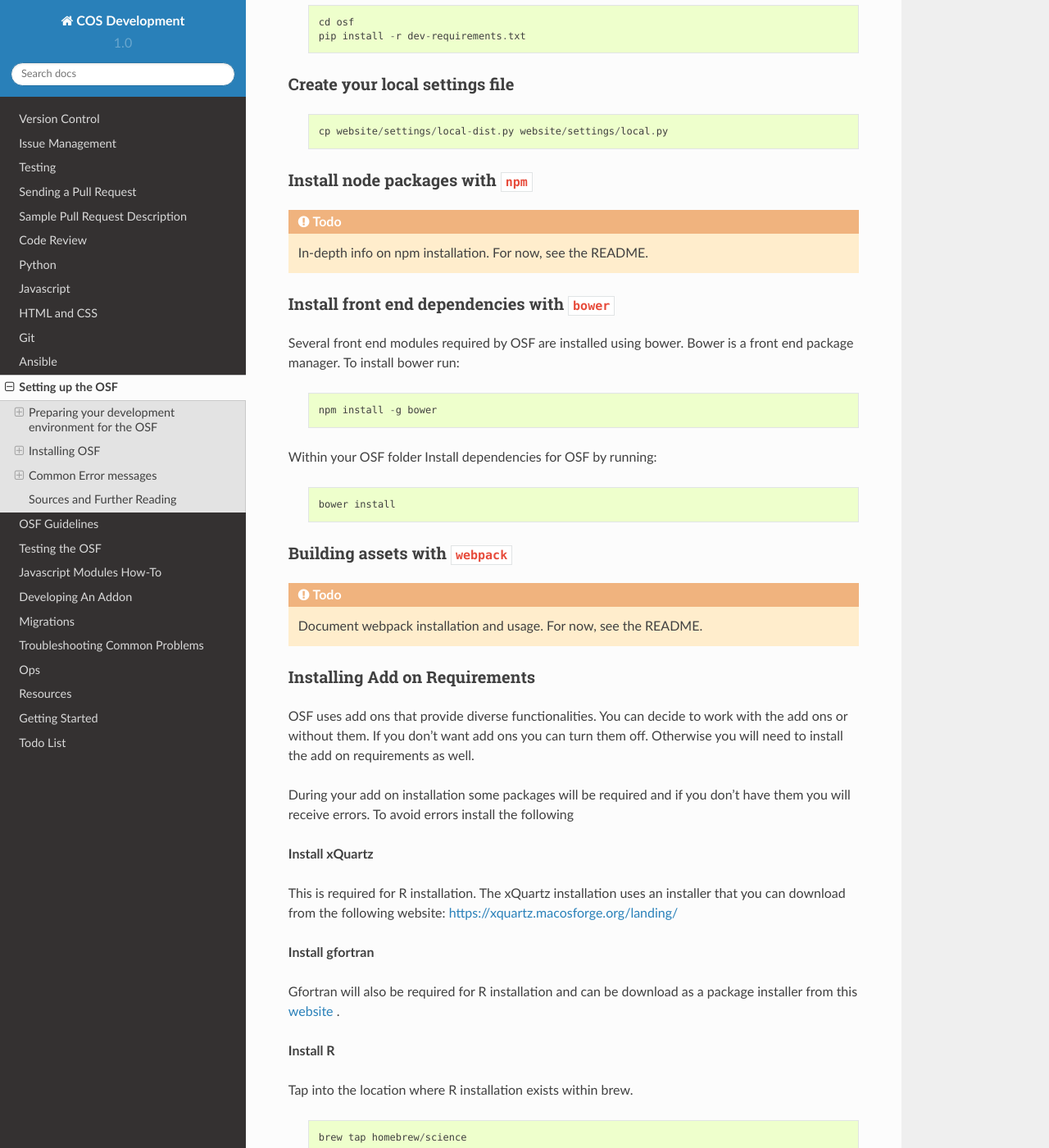
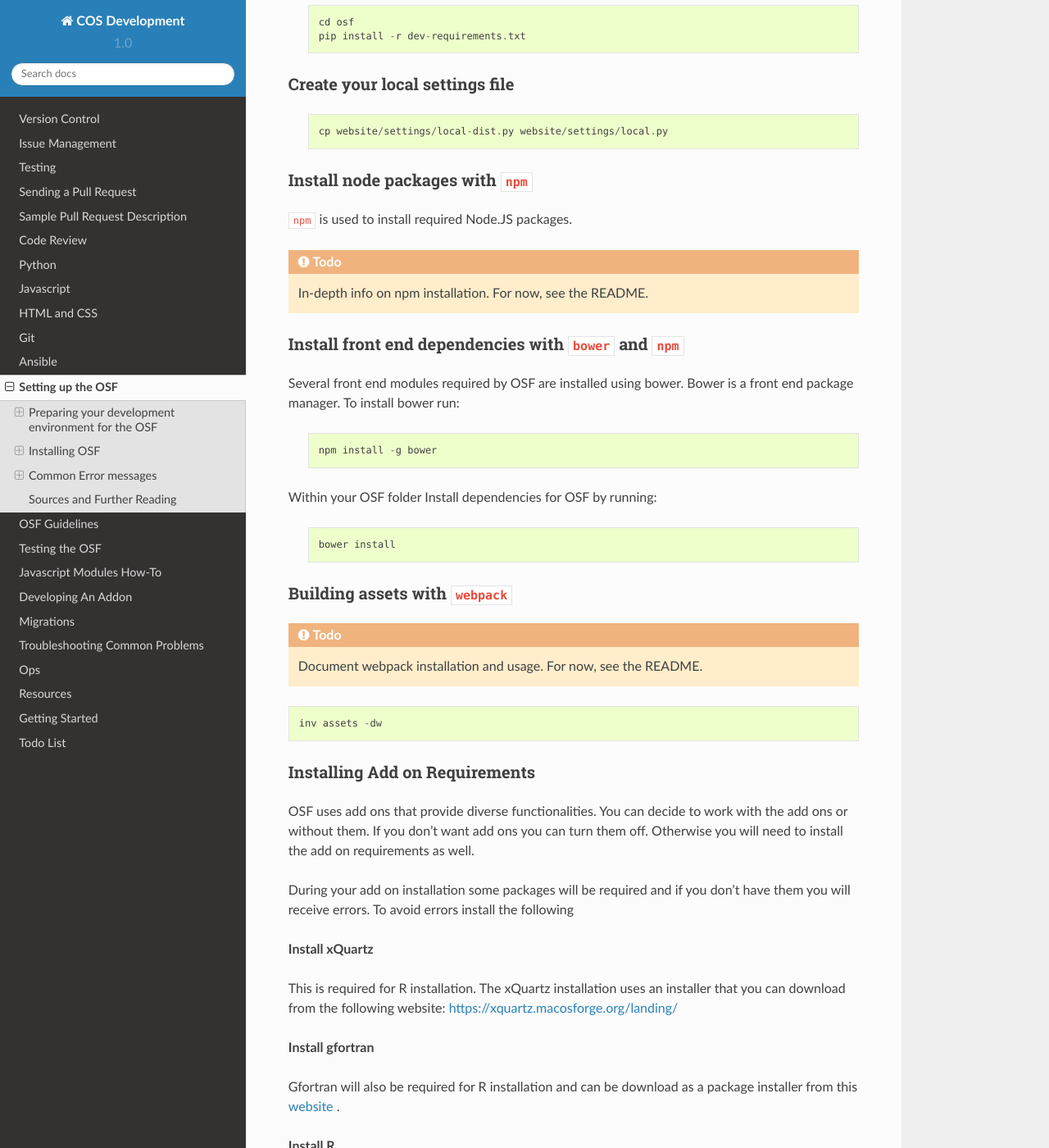
Before and after one commit to CenterForOpenScience/COSDev, a Sphinx documentation site: the page built from docs/osf/setup.rst, in a window 1280 px wide and 1400 px high, scrolled down 6106 px. Shown: the whole window at 82% size. Built offline with Sphinx 7.4.7 and the Read the Docs theme 2.0.0, drawn with Linux system fonts in a browser that asks for light colours.

Commit message:
Consistent header underlines; add inv assets command

```diff
--- a/docs/osf/setup.rst
+++ b/docs/osf/setup.rst
@@ -7,7 +7,7 @@
 This page provides a verbose and detailed instruction to installing OSF. If you are already familiar with Python more compact instructions can be found at the `README <https://github.com/CenterForOpenScience/osf.io>`_ file.
 
 Preparing your development environment for the OSF
-##################################################
+**************************************************
 
 Below are quick instructions to get up and running with OSF installation on your local computer. These instructions are prepared for **researchers, technical staff, or developers new to python**.
 
@@ -166,7 +166,7 @@
 
 
 Installing OSF
-##############
+**************
 
 Using homebrew
 --------------
@@ -266,10 +266,12 @@
 Install node packages with ``npm``
 ----------------------------------
 
+``npm`` is used to install required Node.JS packages.
+
 .. todo:: In-depth info on npm installation. For now, see the README.
 
-Install front end dependencies with ``bower``
----------------------------------------------
+Install front end dependencies with ``bower`` and ``npm``
+---------------------------------------------------------
 
 Several front end modules required by OSF are installed using bower. Bower is a front end package manager. To install bower run:
 
@@ -288,6 +290,10 @@
 --------------------------------
 
 .. todo:: Document webpack installation and usage. For now, see the README.
+
+::
+
+    inv assets -dw
 
 
 Installing Add on Requirements
@@ -348,7 +354,7 @@
 You now have both the database and application running. You will see the application address in the terminal window where you entered invoke server. It will most likely be **http://0.0.0.0:5000**. Navigate to this url in your browser to check if it works.
 
 Common Error messages
-#####################
+*********************
 
 **1. Mongodb path /data/db does not exist**
 
@@ -406,7 +412,7 @@
     - Don't use SUDO inside virtual environments to install things. Bad things happen.
 
 Sources and Further Reading
-###########################
+***************************
 
     - PIP Documentation `https://pip.readthedocs.org/en/latest/ <https://pip.readthedocs.org/en/latest/>`_
     - VirtualENV and pip basics `http://www.jontourage.com/2011/02/09/virtualenv-pip-basics/ <http://www.jontourage.com/2011/02/09/virtualenv-pip-basics/>`_
```
